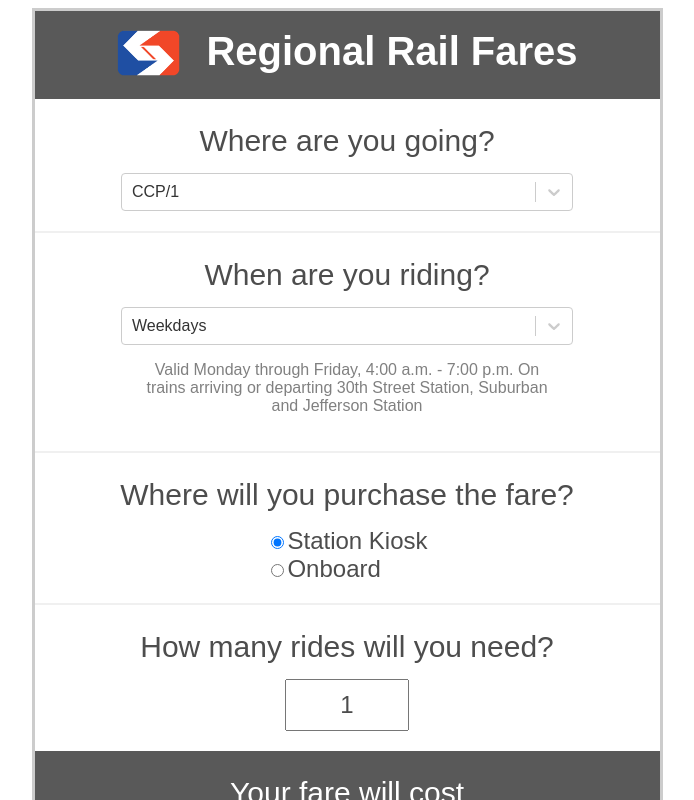
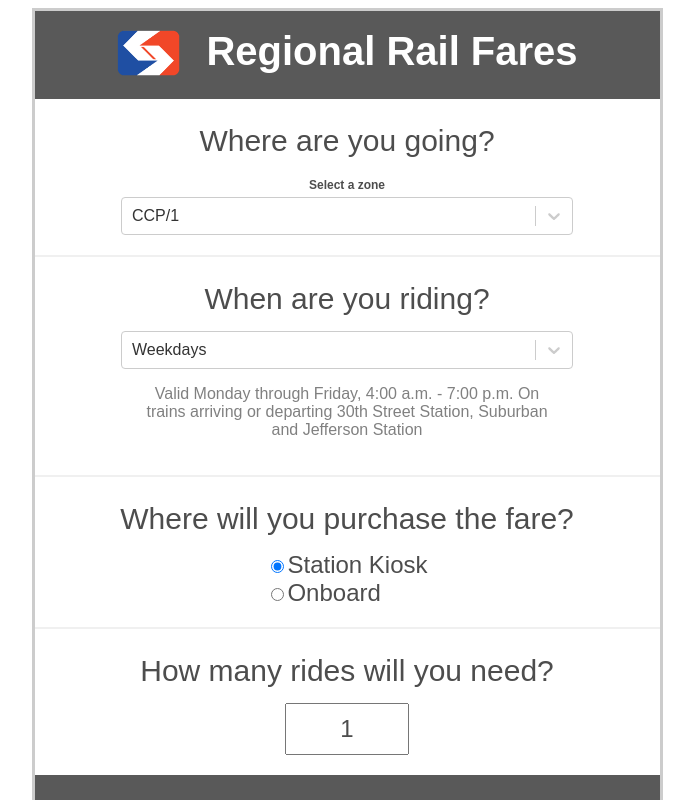
Before and after one commit to thinkcompany/code-challenges, a React (Create React App) app in the folder septa-fare-calculator/: page / in a window 1280 px wide. Shown: the top 800 px of the page, without its empty margins (293-987 px from the left). Built offline with nearby package versions, Linux system fonts and the light colour scheme.

Commit message:
started implementing accessibility

```diff
--- a/septa-fare-calculator/src/components/ZoneSection.js
+++ b/septa-fare-calculator/src/components/ZoneSection.js
@@ -1,7 +1,21 @@
+import { useState } from 'react';
 import Select from "react-select";
-import { customTheme } from "../util/SelectStyles";
+import { customTheme, ariaStyle } from "../util/SelectStyles";
 
 const ZoneSection = ({ prompt, zoneOptions, setZoneId }) => {
+    const [ariaFocusMsg, setAriaFocusMsg] = useState('');
+    const [isMenuOpen, setIsMenuOpen] = useState(false);
+
+    const onFocus = ({ focused, isDisabled }) => {
+        const msg = `You are currently focused on option ${focused.label}${isDisabled ? ', disabled' : ''
+            }`;
+        setAriaFocusMsg(msg);
+        return msg;
+    };
+
+    const onMenuOpen = () => setIsMenuOpen(true);
+    const onMenuClose = () => setIsMenuOpen(false);
+
     const handleZoneChange = (value) => {
         setZoneId(value.value);
     };
@@ -12,10 +26,27 @@
                 data-testid="zone-section-prompt"
                 className="prompt-text"
             >{prompt}</h3>
+            <label
+                style={ariaStyle.label}
+                id="aria-label"
+                htmlFor="zone-id-input"
+            >
+                Select a zone
+            </label>
+            {!!ariaFocusMsg && !!isMenuOpen && (
+                <blockquote
+                    style={ariaStyle.blockquote}
+                >"{ariaFocusMsg}"</blockquote>
+            )}
             <Select
+                aria-labelledby="aria-label"
+                ariaLiveMessages={{ onFocus }}
+                onMenuOpen={onMenuOpen}
+                onMenuClose={onMenuClose}
                 theme={customTheme}
                 options={zoneOptions}
                 name="zone-id"
+                inputId="zone-id-input"
                 id="zone-id-input"
                 onChange={handleZoneChange}
                 defaultValue={zoneOptions[0]}
--- a/septa-fare-calculator/src/util/SelectStyles.js
+++ b/septa-fare-calculator/src/util/SelectStyles.js
@@ -7,3 +7,16 @@
         primary50: '#f0f0f0',
     }
 });
+
+export const ariaStyle = {
+    blockquote: {
+        fontStyle: 'italic',
+        fontSize: '.75rem',
+        margin: '1rem 0',
+    },
+    label: {
+        fontSize: '.75rem',
+        fontWeight: 'bold',
+        lineHeight: 2,
+    },
+};
```
